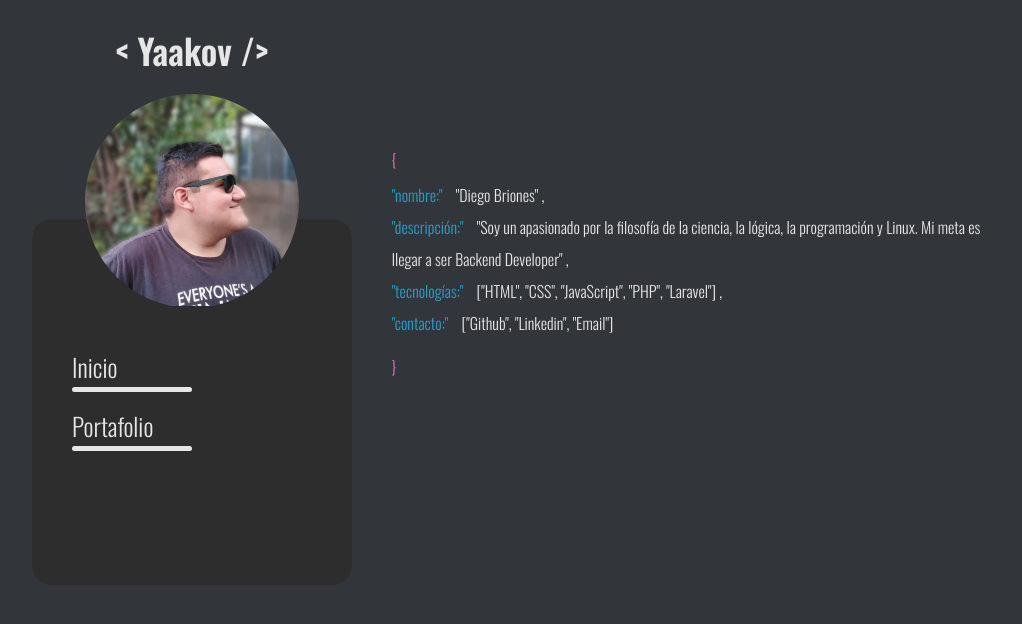
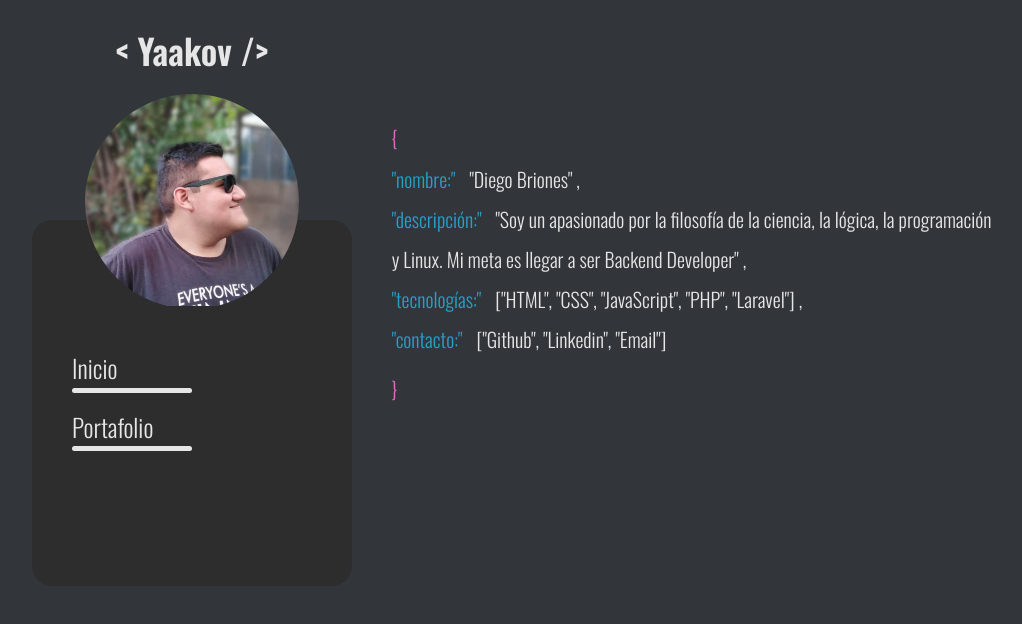
Before and after one commit to yaakov04/yaakov, a website built with webpack: page public/index.html in a window 1280 px wide. Shown: the whole page, without its empty margins (128-1150 px from the left). Built offline with nearby package versions, Linux system fonts and the light colour scheme; files whose address does not match are found by name.

Commit message:
made adjustments to the styles

```diff
--- a/src/styles/style.css
+++ b/src/styles/style.css
@@ -20,7 +20,7 @@ html {
 body {
     background-color: var(--backgrondColor);
     font-family: 'Oswald', sans-serif;
-    font-size: 1.6rem;
+    font-size: 2rem;
 }
 
 body,
@@ -270,6 +270,7 @@ ul {
 .project-gallery {
     display: flex;
     justify-content: space-between;
+    flex-wrap: wrap;
 }
 
 .section-project figure {
```
